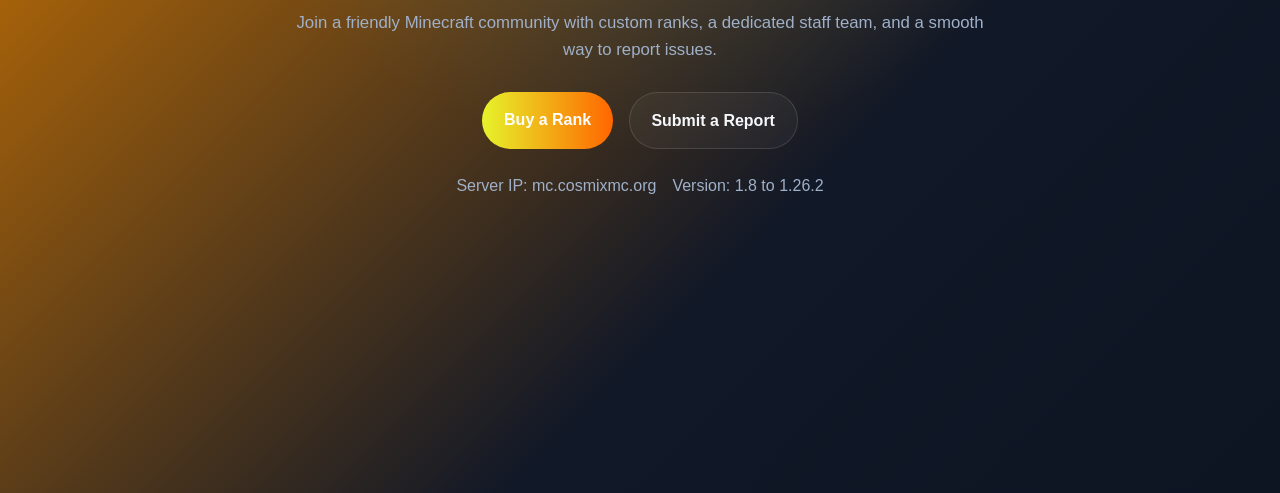
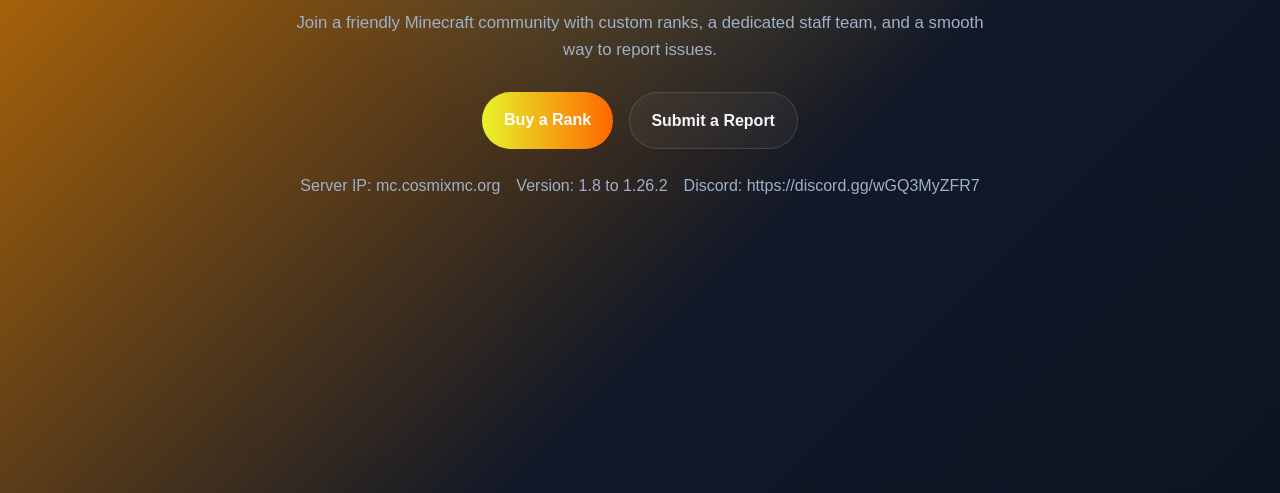
Before and after one commit to jamie666real/cosmix, a website: page index.html in a window 1280 px wide. Shown: the part 307-800 px from the top of the page. Drawn offline with Linux system fonts and the light colour scheme.

Commit message:
added discord link

```diff
--- a/index.html
+++ b/index.html
@@ -42,6 +42,7 @@
         <div class="server-info">
           <span>Server IP: mc.cosmixmc.org</span>
           <span>Version: 1.8 to 1.26.2</span>
+          <span>Discord: https://discord.gg/wGQ3MyZFR7</span>
         </div>
       </div>
     </header>
```
